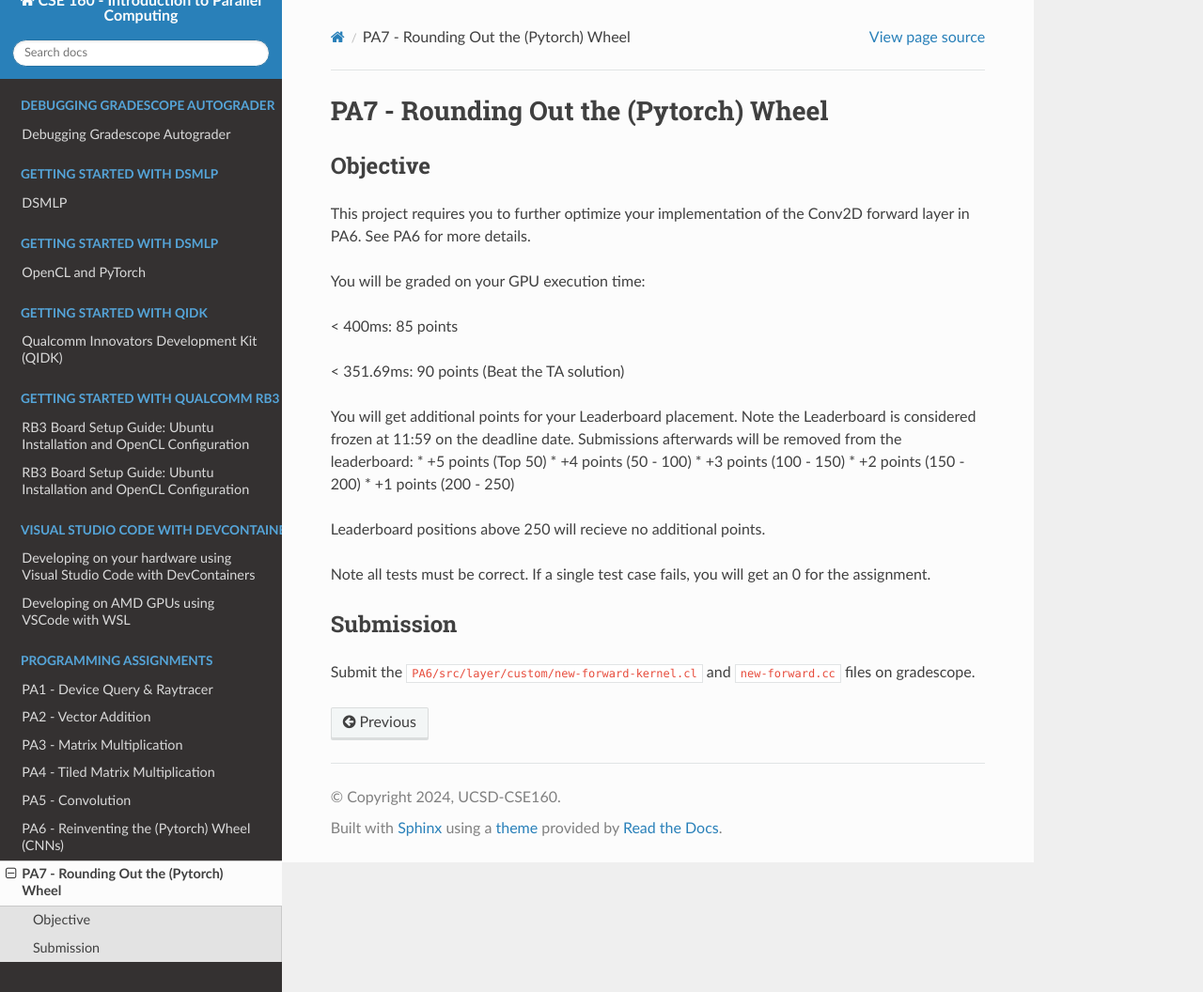
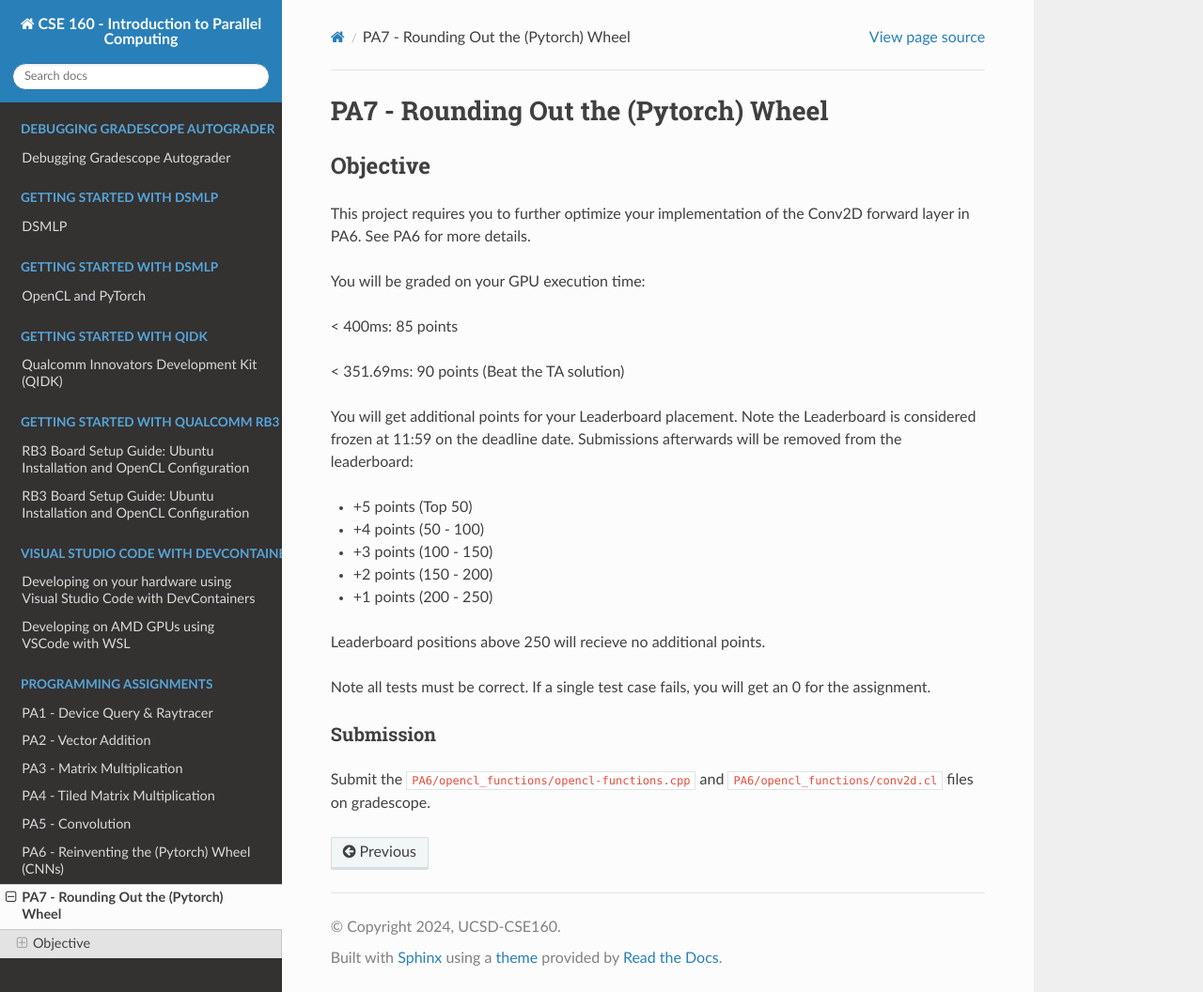
Before and after one commit to KastnerRG/cse160-docs, a Sphinx documentation site: the page built from docs/source/PA7.rst, in a window 1280 px wide and 1056 px high. Shown: the whole window at 94% size. Built offline with Sphinx 7.4.7 and the Read the Docs theme 3.1.0, drawn with Linux system fonts in a browser that asks for light colours; formulas are drawn with MathJax 3.

Commit message:
Hotfix: Change submission instructions try to fix bullets

```diff
--- a/docs/source/PA7.rst
+++ b/docs/source/PA7.rst
@@ -12,6 +12,7 @@ You will be graded on your GPU execution time:
 \< 351.69ms: 90 points (Beat the TA solution)
 
 You will get additional points for your Leaderboard placement. Note the Leaderboard is considered frozen at 11:59 on the deadline date. Submissions afterwards will be removed from the leaderboard:
+
 * +5 points (Top 50)
 * +4 points (50 - 100)
 * +3 points (100 - 150)
@@ -22,6 +23,11 @@ Leaderboard positions above 250 will recieve no additional points.
 
 Note all tests must be correct. If a single test case fails, you will get an 0 for the assignment.
 
+
+Submission
+^^^^^^^^^^^^^^^^^^^^^^
+
+Submit the :code:`PA6/opencl_functions/opencl-functions.cpp` and :code:`PA6/opencl_functions/conv2d.cl` files on gradescope.
 
 
 .. PA6 - Convolutional Neural Network Forward Layer GPU Implementation
@@ -120,9 +126,9 @@ Note all tests must be correct. If a single test case fails, you will get an 0 f
 .. The accuracy of your implementation should meet the 0.886 that our implementation does. 90% of this assignment will be graded on correctness. To gain full credits, your implementation on 1080ti GPU should run correctly within 60ms.
 
 
-Submission
-----------
-Submit the :code:`PA6/src/layer/custom/new-forward-kernel.cl` and :code:`new-forward.cc` files on gradescope.
+.. Submission
+.. ----------
+.. Submit the :code:`PA6/src/layer/custom/new-forward-kernel.cl` and :code:`new-forward.cc` files on gradescope.
 
 .. Credit
 .. ------
```
